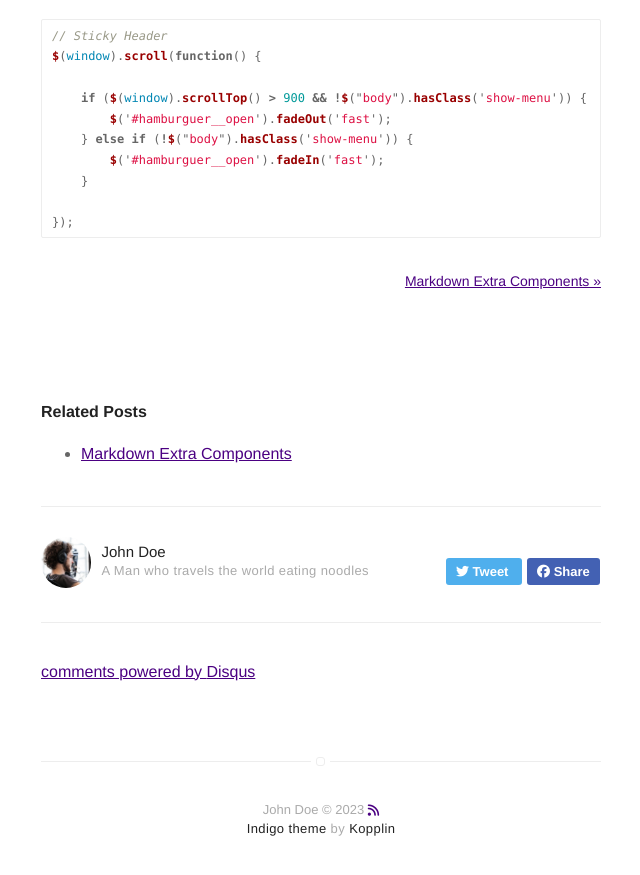
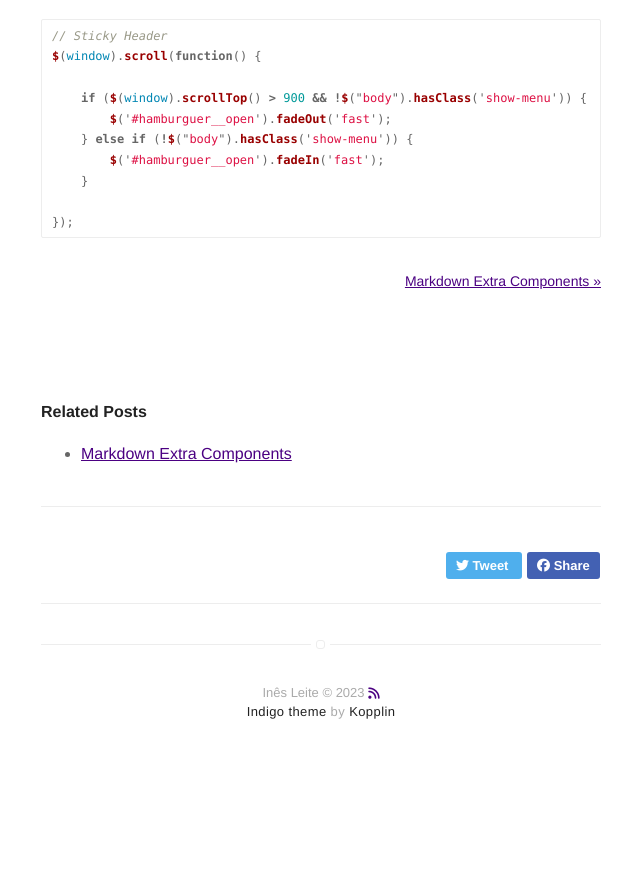
Before and after one commit to inesleite/inesleite.github.io, a Jekyll site: the page built from _posts/2016-02-24-markdown-common-elements.markdown, in a window 1280 px wide and 900 px high, scrolled down 5177 px. Shown: the top 875 px of the window, without its empty margins (319-959 px from the left). Built offline with Jekyll 4.4.1, drawn with Linux system fonts in a browser that asks for light colours; nearby versions of some CDN libraries; comment, search, counter and statistics services are not loaded; after the commit the page ends 5961 px from its top, so only the background shows below that.

Commit message:
remove blog

```diff
--- a/_config.yml
+++ b/_config.yml
@@ -1,6 +1,5 @@
 # main text of home
-title: John Doe
-bio: A Person who travels the world eating noodles
+title: Inês Leite
 
 # twitter summary info
 description: A blog about technology and stuff related
@@ -8,7 +7,6 @@ description: A blog about technology and stuff related
 # if it's an external image, update below for true
 # better with square images
 external-image: false
-picture: assets/images/profile.jpg
 
 # your site color theme, true for dark theme,
 # false to light theme, auto to switch with system.
@@ -18,10 +16,9 @@ dark-theme: auto
 # and specify source (external or local).
 resume: true
 resume-external: true
-resume-url: https://google.com/?q=my+resume
+resume-url: https://drive.google.com/file/d/15VQ4gAFr1AjVtJkus3zB9PzAaYqyF7DZ/view?usp=sharing
 
-url: https://sergiokopplin.github.io/indigo
-# your url: https://USERNAME.github.io
+url: https://inesleite.github.io
 
 permalink: /:title/
 
@@ -31,7 +28,7 @@ permalink: /:title/
 # if you don't want comments in your posts, leave categories empty
 disqus:
   shortname: github # enter this from your disqus account
-  categories: [blog, project] # only show disqus for posts that have these categories
+  categories: [project] # only show disqus for posts that have these categories
 
 # if you don't have any of social below, comment the line
 facebook: myfacebook
@@ -39,21 +36,13 @@ twitter: mytwitter
 instagram: myinstagram
 linkedin: mylinkedin
 github: mygithub
-email: myemail@gmail.com
+email: inesmarreirosleite@gmail.com
 
 authors:
-  johndoe:
-    name: John Doe
-    bio: A Man who travels the world eating noodles
+  inesleite:
+    name: Inês Leite
     external-image: false
     picture: assets/images/profile.jpg
-    twitter: johndoe
-  jamesfoster:
-    name: James Foster
-    bio: A Man who develops software with coffee
-    external-image: false
-    picture: assets/images/james.jpg
-    twitter: jamesfoster
 
 # do you want a larger site? change the option below
 # options: [normal, large] | default: normal
@@ -73,7 +62,6 @@ projects: true
 
 # if you don't need "about" or "blog", comment them out below
 about: true
-blog: true
 
 # do you want to show the "read time" of the posts?
 read-time: true
--- a/_posts/2015-02-24-markdown-extra-components.markdown
+++ b/_posts/2015-02-24-markdown-extra-components.markdown
@@ -8,7 +8,7 @@ tag:
 - markdown
 - components
 - extra
-category: blog
+category: projects
 author: jamesfoster
 description: Markdown summary with different options
 ---
```
Also changed, not shown: blog.html (deleted, +0 -31 lines), README.md (deleted), 2 other files.
